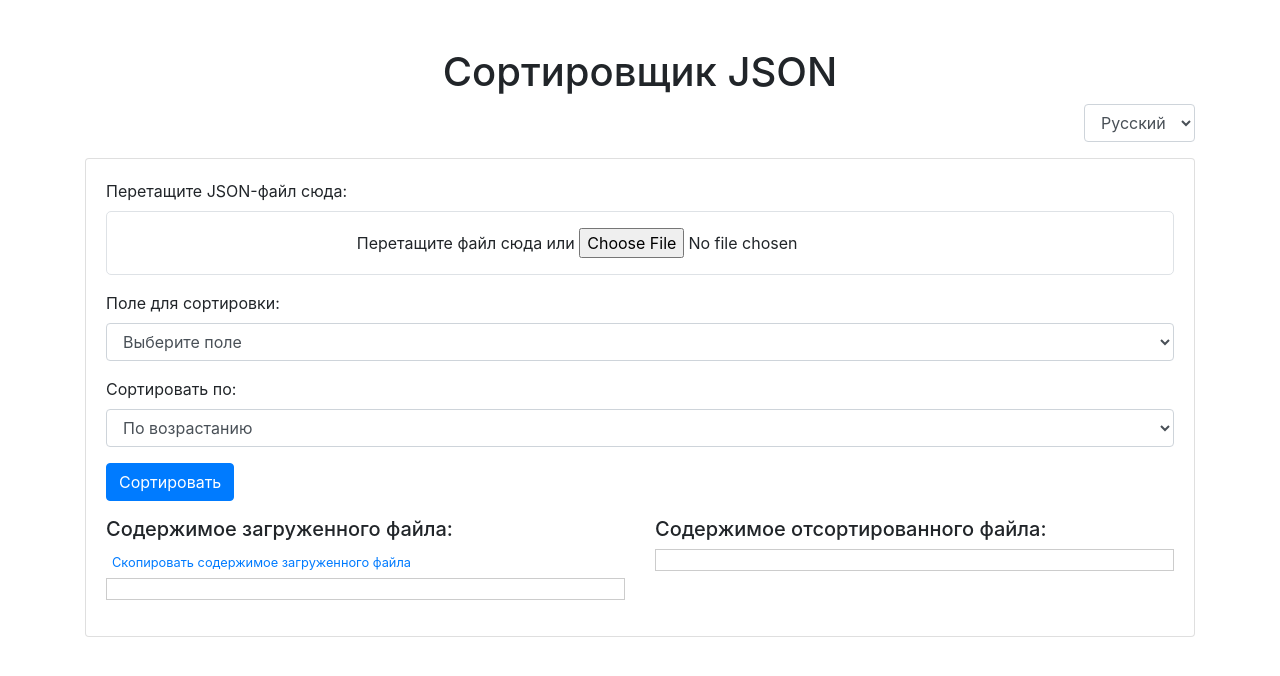
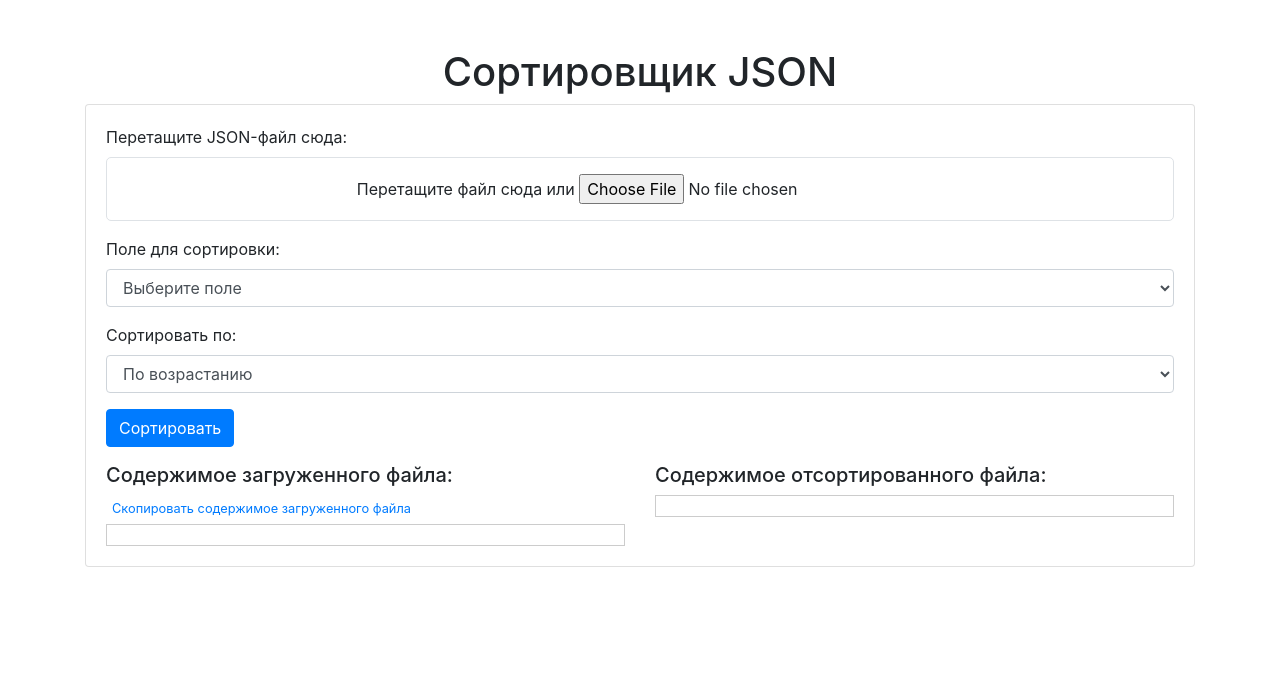
Before and after one commit to Andrey-Zobnin/ProjectOfJson, a Flask app: page / in a window 1280 px wide. Shown: the top 676 px of the page. Run offline with Flask 3, Linux system fonts and the light colour scheme; some libraries are stand-ins or nearby versions.

Commit message:
add file and style

```diff
--- a/myapp/templates/index.html
+++ b/myapp/templates/index.html
@@ -18,16 +18,27 @@
         .copy-btn:hover {
             text-decoration: underline;
         }
+        .line-numbers {
+            counter-reset: line;
+            font-family: monospace;
+        }
+        .line-numbers div {
+            counter-increment: line;
+            padding-left: 30px;
+            position: relative;
+        }
+        .line-numbers div::before {
+            content: counter(line);
+            position: absolute;
+            left: 0;
+            color: #888;
+            width: 20px;
+        }
     </style>
 </head>
 <body>
     <div class="container mt-5">
         <h1 class="text-center" id="title">Сортировщик JSON</h1>
-        <div class="text-right mb-3">
-            <select id="languageSelect" class="form-control" style="width: auto; display: inline;">
-                <option value="ru" selected>Русский</option>
-            </select>
-        </div>
         <div class="card">
             <div class="card-body">
                 <form id="sortForm">
@@ -61,12 +72,12 @@
                     <div class="col-md-6">
                         <h5 id="uploadedContentLabel">Содержимое загруженного файла:</h5>
                         <button type="button" class="copy-btn" id="copyUploadedBtn">Скопировать содержимое загруженного файла</button>
-                        <pre id="contentDisplay" style="border: 1px solid #ccc; padding: 10px;"></pre>
+                        <div id="contentDisplay" class="line-numbers" style="border: 1px solid #ccc; padding: 10px; max-height: 300px; overflow-y: auto;"></div>
                     </div>
                     <div class="col-md-6">
                         <h5 id="sortedContentLabel">Содержимое отсортированного файла:</h5>
                         <button type="button" class="copy-btn" id="copySortedBtn" style="display: none;">Скопировать содержимое отсортированного файла</button>
-                        <pre id="sortedContentDisplay" style="border: 1px solid #ccc; padding: 10px;"></pre>
+                        <div id="sortedContentDisplay" class="line-numbers" style="border: 1px solid #ccc; padding: 10px; max-height: 300px; overflow-y: auto;"></div>
                     </div>
                 </div>
             </div>
```
